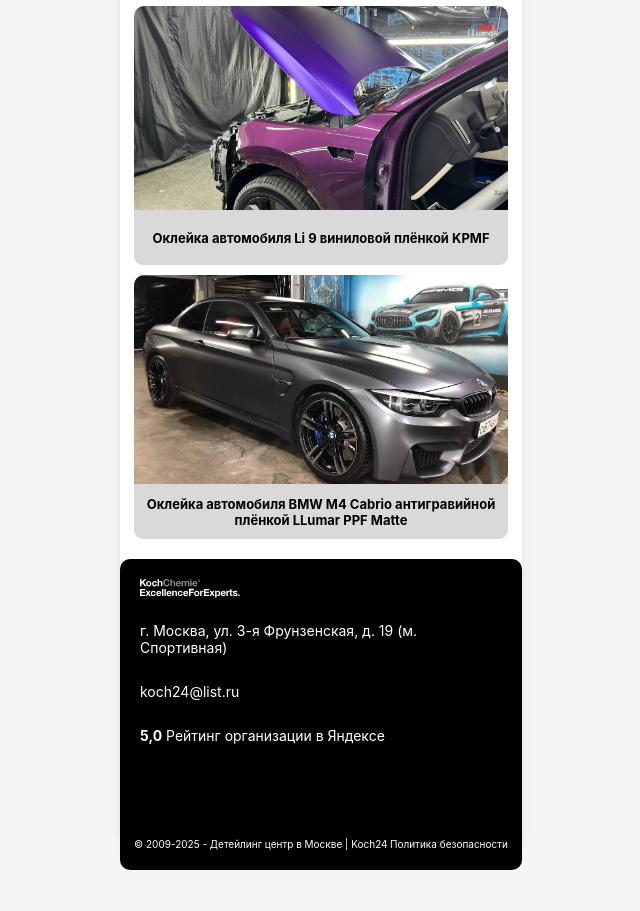
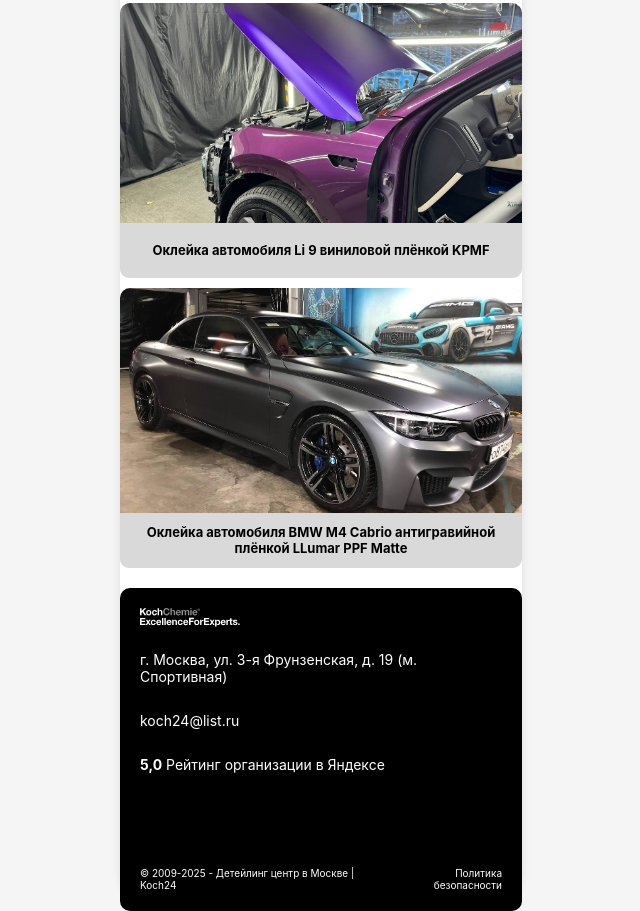
Before and after one commit to hasanator3000/tst1, a plain HTML site: page index.html in a window 1280 px wide. Shown: the part 1446-2357 px from the top of the page, without its empty margins (319-959 px from the left). Before the commit the page ends 2316 px from the top, so only its background shows below. Drawn offline with Linux system fonts and the light colour scheme.

Commit message:
Update styles.css
try fix padding

```diff
--- a/styles.css
+++ b/styles.css
@@ -1,7 +1,7 @@
 /* Общие стили */
 body {
     margin: 0;
-    padding: 0 3.5%; /* Отступы по бокам 3.5% от ширины экрана */
+    padding: 0; /* Убираем отступы по бокам */
     font-family: 'Inter', sans-serif;
     background-color: #f5f5f5;
     color: #000000;
@@ -13,7 +13,7 @@ body {
     margin: 0 auto;
     background-color: #ffffff;
     border-radius: 0 0 44px 44px;
-    padding: 0;
+    padding: 0; /* Убираем отступы внутри .app */
     box-shadow: 0 4px 10px rgba(0, 0, 0, 0.1);
     display: flex;
     flex-direction: column;
@@ -30,14 +30,14 @@ body {
     height: 20px; /* Увеличиваем высоту header */
 }
 
-/* Добавляем отступы 3.5% по бокам для всех внутренних разделов */
+/* Убираем отступы по бокам для всех внутренних разделов */
 .logo,
 .group1,
 .content,
 .text1,
 .primeri,
 .about-section {
-    padding: 0 3.5%; /* Отступы по бокам 3.5% */
+    padding: 0; /* Убираем отступы по бокам */
 }
 
 /* Остальные стили остаются без изменений */
@@ -157,7 +157,7 @@ body {
 }
 
 .hidden-text {
-    padding: 0 3.5%; /* Отступы по бокам */
+    padding: 0; /* Убираем отступы по бокам */
     font-size: 14px;
     line-height: 1.5;
     color: #56595a;
@@ -258,7 +258,7 @@ body {
     font-size: 10px;
     color: #ffffff; /* Белый текст */
     background-color: #000000; /* Черный фон */
-    padding: 20px 3.5%; /* Внутренние отступы */
+    padding: 20px; /* Внутренние отступы */
     margin-top: 0; /* Убираем отступ сверху */
     margin-bottom: 0; /* Убираем отступ снизу */
     border-radius: 0 0 10px 10px; /* Закругленные углы */
```
